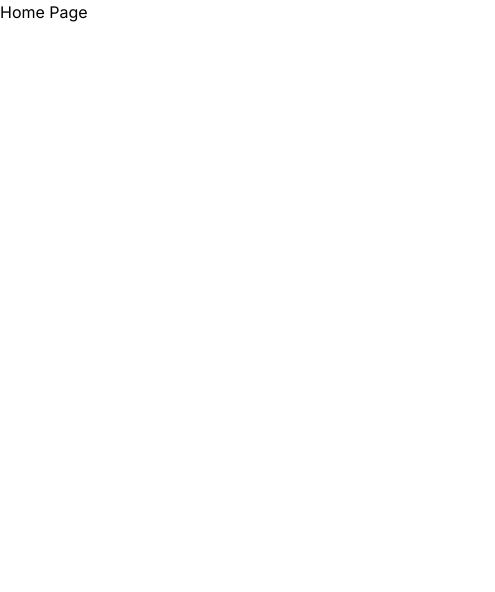
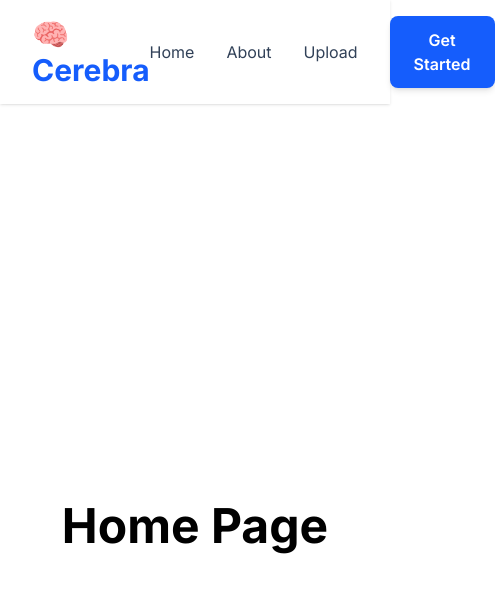
Before and after one commit to Sangamesh1805/Cerebra-AI, a React (Vite) app in the folder frontend/: page / in a window 390 px wide. Shown: the top 592 px of the page, 495 px wide, since content can reach past the window. Built offline with nearby package versions, Linux system fonts and the light colour scheme.

Commit message:
Build reusable button and responsive navbar

```diff
--- /dev/null
+++ b/frontend/src/components/common/Button.jsx
@@ -0,0 +1,25 @@
+import React from "react";
+
+function Button({ children, onClick, variant = "primary", type = "button" }) {
+  const base = "px-6 py-3 rounded-lg font-semibold transition-all duration-300";
+
+  const styles = {
+    primary: "bg-blue-600 text-white hover:bg-blue-700 shadow-md",
+
+    secondary: "border border-blue-600 text-blue-600 hover:bg-blue-50",
+
+    outline: "border border-slate-300 hover:bg-slate-100",
+  };
+
+  return (
+    <button
+      type={type}
+      onClick={onClick}
+      className={`${base} ${styles[variant]}`}
+    >
+      {children}
+    </button>
+  );
+}
+
+export default Button;
--- a/frontend/src/components/layout/Navbar.jsx
+++ b/frontend/src/components/layout/Navbar.jsx
@@ -1,5 +1,36 @@
+import { Link } from "react-router-dom";
+import Button from "../common/Button";
+
 function Navbar() {
-  return <nav className="bg-white shadow-md p-4">Navbar</nav>;
+  return (
+    <nav className="sticky top-0 z-50 bg-white shadow-sm">
+      <div className="max-w-7xl mx-auto px-8 py-4 flex justify-between items-center">
+        {/* Logo */}
+
+        <Link to="/" className="text-3xl font-bold text-blue-600">
+          🧠 Cerebra
+        </Link>
+
+        {/* Navigation */}
+
+        <div className="flex gap-8 items-center">
+          <Link to="/" className="text-slate-700 hover:text-blue-600">
+            Home
+          </Link>
+
+          <Link to="/about" className="text-slate-700 hover:text-blue-600">
+            About
+          </Link>
+
+          <Link to="/upload" className="text-slate-700 hover:text-blue-600">
+            Upload
+          </Link>
+
+          <Button>Get Started</Button>
+        </div>
+      </div>
+    </nav>
+  );
 }
 
 export default Navbar;
--- a/frontend/src/pages/Home.jsx
+++ b/frontend/src/pages/Home.jsx
@@ -1,5 +1,15 @@
+import Navbar from "../components/layout/Navbar";
+
 function Home() {
-  return <h1>Home Page</h1>;
+  return (
+    <>
+      <Navbar />
+
+      <div className="h-screen flex justify-center items-center">
+        <h1 className="text-5xl font-bold">Home Page</h1>
+      </div>
+    </>
+  );
 }
 
 export default Home;
```
